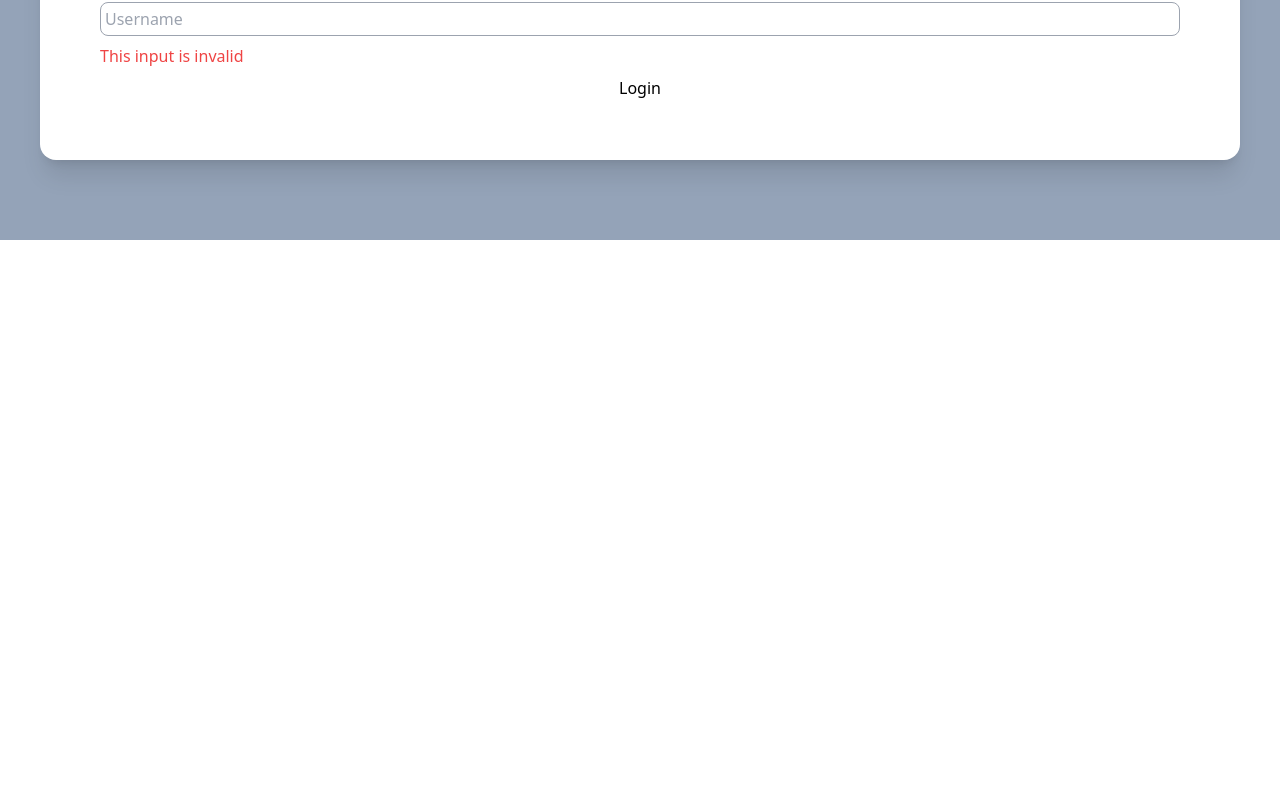
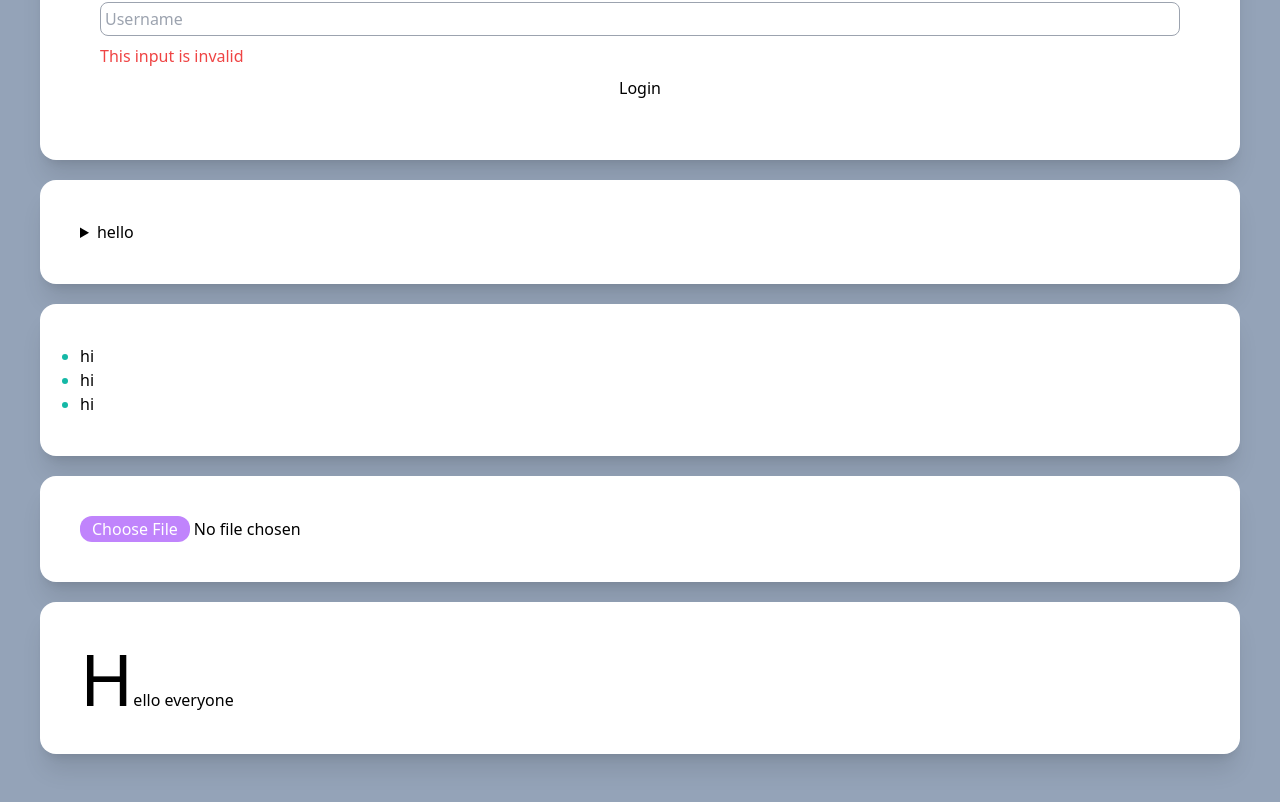
Before and after one commit to chanwoo00106/carrot-market, a Next.js app: page / in a window 1280 px wide. Shown: the part 1724-2526 px from the top of the page. Before the commit the page ends 1964 px from the top, so only its background shows below. Built offline with nearby package versions, Linux system fonts and the light colour scheme.

Commit message:
Add modifers

```diff
--- a/pages/index.tsx
+++ b/pages/index.tsx
@@ -122,6 +122,34 @@
           <input type="submit" value="Login" className="bg-white" />
         </form>
       </div>
+
+      <div className="bg-white p-10 rounded-2xl shadow-xl">
+        <details className="select-none open:text-white open:bg-indigo-400">
+          <summary className="cursor-pointer">hello</summary>
+          <span>world</span>
+        </details>
+      </div>
+
+      <div className="bg-white p-10 rounded-2xl shadow-xl">
+        <ul className="list-disc marker:text-teal-500">
+          <li>hi</li>
+          <li>hi</li>
+          <li>hi</li>
+        </ul>
+      </div>
+
+      <div className="bg-white p-10 rounded-2xl shadow-xl">
+        <input
+          type="file"
+          className="file:transition-colors file:hover:text-purple-400 file:hover:bg-white file:hover:border-purple-400 file:hover:border file:cursor-pointer file:border-0 file:rounded-xl file:px-3 file:text-white file:bg-purple-400"
+        />
+      </div>
+
+      <div className="bg-white p-10 rounded-2xl shadow-xl">
+        <p className="first-letter:text-7xl first-letter:hover:text-purple-400">
+          Hello everyone
+        </p>
+      </div>
     </div>
   );
 };
```
